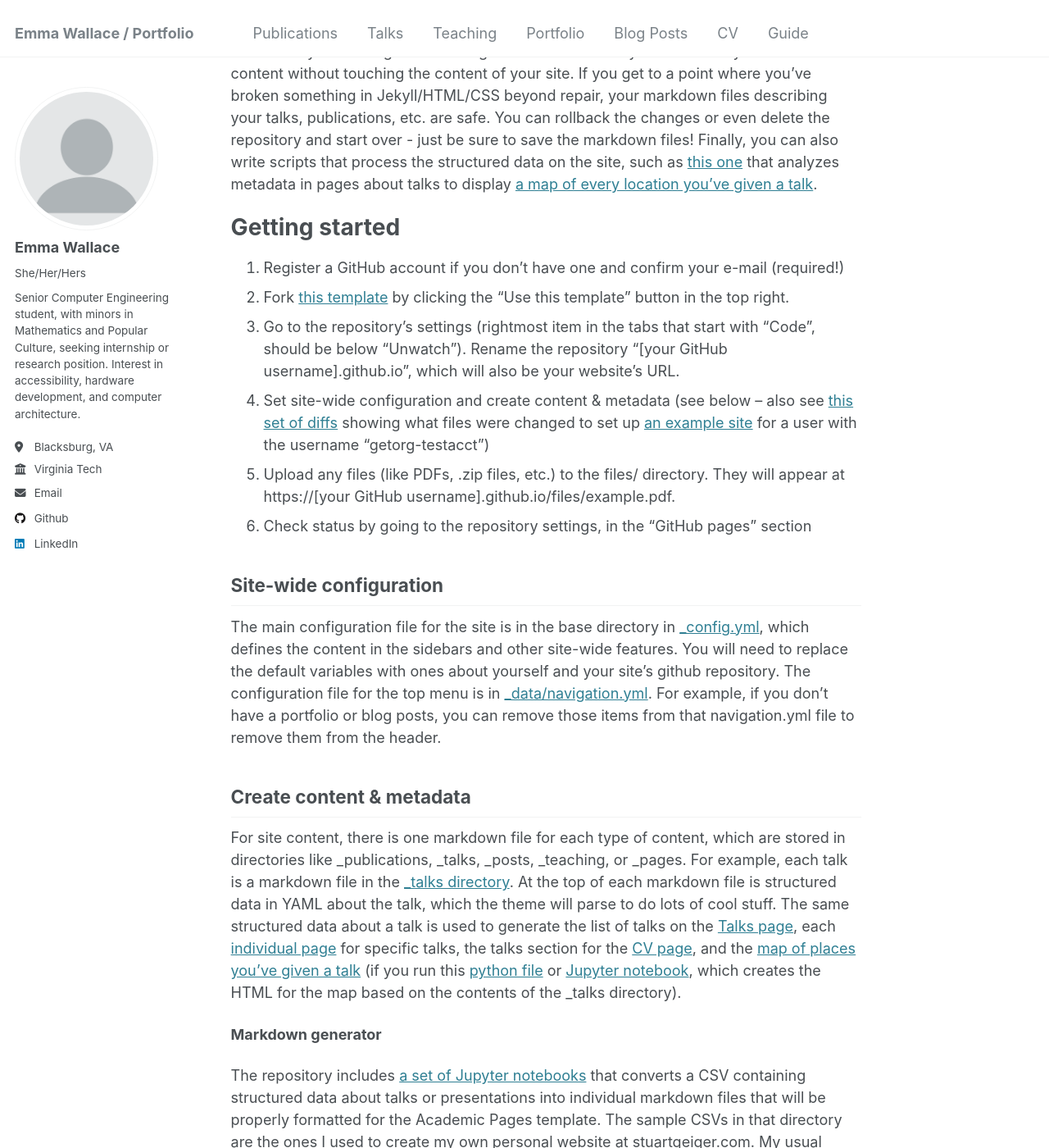
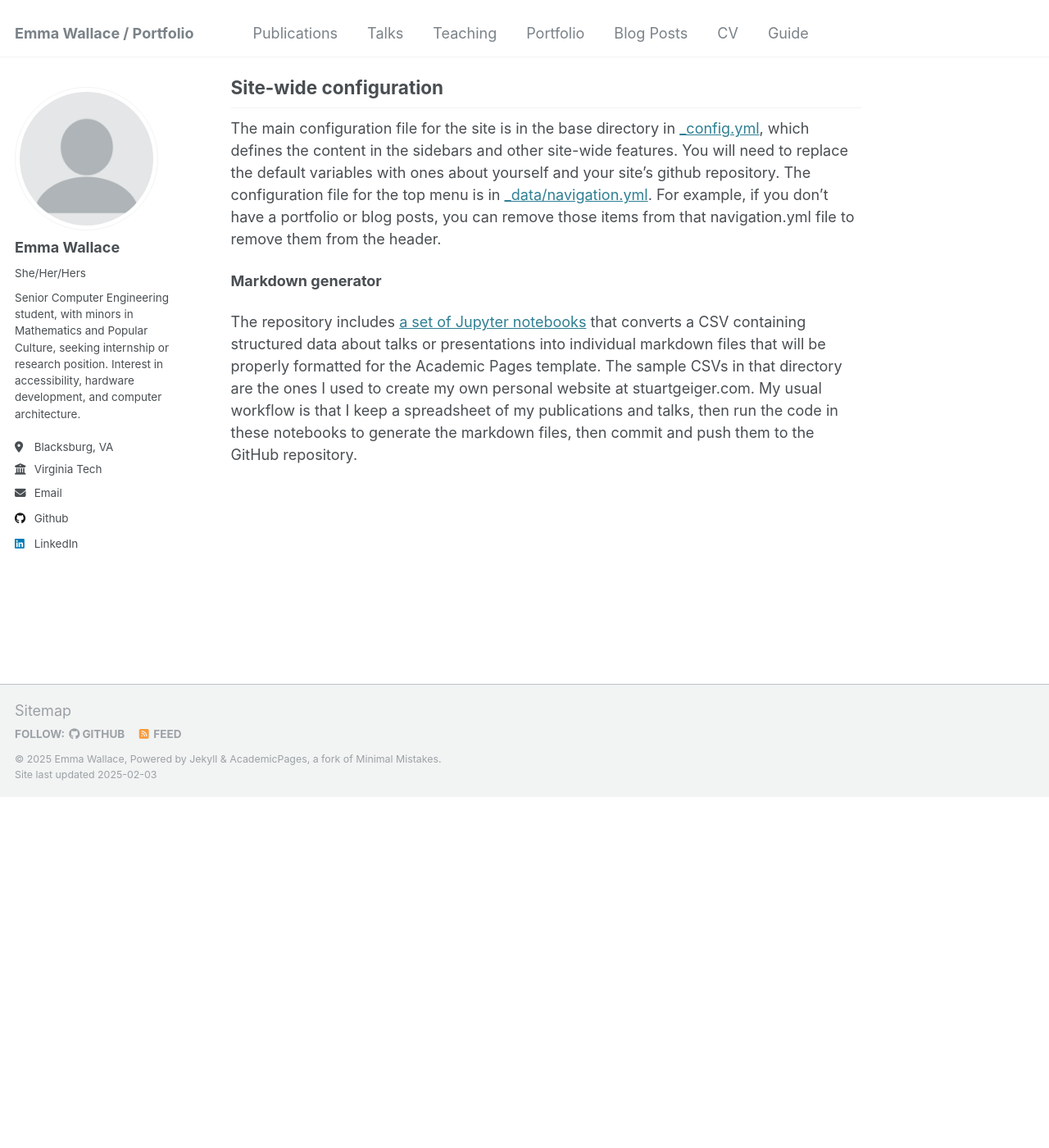
Before and after one commit to ewallace21/ewallace21.github.io, a Jekyll site: the page built from _pages/about.md, in a window 1280 px wide and 1400 px high, scrolled down 735 px. Shown: the whole window at 82% size. Built offline with Jekyll 4.4.1, drawn with Linux system fonts in a browser that asks for light colours; after the commit the page ends 1708 px from its top, so only the background shows below that; some of the changed text lies outside the part shown.

Commit message:
Update about.md

```diff
--- a/_pages/about.md
+++ b/_pages/about.md
@@ -1,13 +1,13 @@
 ---
 permalink: /
-title: "Academic Pages is a ready-to-fork GitHub Pages template for academic personal websites"
+title: "About me"
 author_profile: true
 redirect_from:
   - /about/
   - /about.html
 ---
 
-This is the front page of a website that is powered by the [Academic Pages template](https://github.com/academicpages/academicpages.github.io) and hosted on GitHub pages. [GitHub pages](https://pages.github.com) is a free service in which websites are built and hosted from code and data stored in a GitHub repository, automatically updating when a new commit is made to the repository. This template was forked from the [Minimal Mistakes Jekyll Theme](https://mmistakes.github.io/minimal-mistakes/) created by Michael Rose, and then extended to support the kinds of content that academics have: publications, talks, teaching, a portfolio, blog posts, and a dynamically-generated CV. You can fork [this template](https://github.com/academicpages/academicpages.github.io) right now, modify the configuration and markdown files, add your own PDFs and other content, and have your own site for free, with no ads!
+Senior Computer Engineering student, with minors in Mathematics and Popular Culture, seeking internship or research position. Interest in accessibility, hardware development, and computer architecture.
 
 A data-driven personal website
 ======
@@ -15,35 +15,11 @@ Like many other Jekyll-based GitHub Pages templates, Academic Pages makes you se
 
 Many of the features of dynamic content management systems (like Wordpress) can be achieved in this fashion, using a fraction of the computational resources and with far less vulnerability to hacking and DDoSing. You can also modify the theme to your heart's content without touching the content of your site. If you get to a point where you've broken something in Jekyll/HTML/CSS beyond repair, your markdown files describing your talks, publications, etc. are safe. You can rollback the changes or even delete the repository and start over - just be sure to save the markdown files! Finally, you can also write scripts that process the structured data on the site, such as [this one](https://github.com/academicpages/academicpages.github.io/blob/master/talkmap.ipynb) that analyzes metadata in pages about talks to display [a map of every location you've given a talk](https://academicpages.github.io/talkmap.html).
 
-Getting started
-======
-1. Register a GitHub account if you don't have one and confirm your e-mail (required!)
-1. Fork [this template](https://github.com/academicpages/academicpages.github.io) by clicking the "Use this template" button in the top right.
-1. Go to the repository's settings (rightmost item in the tabs that start with "Code", should be below "Unwatch"). Rename the repository "[your GitHub username].github.io", which will also be your website's URL.
-1. Set site-wide configuration and create content & metadata (see below -- also see [this set of diffs](http://archive.is/3TPas) showing what files were changed to set up [an example site](https://getorg-testacct.github.io) for a user with the username "getorg-testacct")
-1. Upload any files (like PDFs, .zip files, etc.) to the files/ directory. They will appear at https://[your GitHub username].github.io/files/example.pdf.
-1. Check status by going to the repository settings, in the "GitHub pages" section
-
 Site-wide configuration
 ------
 The main configuration file for the site is in the base directory in [_config.yml](https://github.com/academicpages/academicpages.github.io/blob/master/_config.yml), which defines the content in the sidebars and other site-wide features. You will need to replace the default variables with ones about yourself and your site's github repository. The configuration file for the top menu is in [_data/navigation.yml](https://github.com/academicpages/academicpages.github.io/blob/master/_data/navigation.yml). For example, if you don't have a portfolio or blog posts, you can remove those items from that navigation.yml file to remove them from the header.
-
-Create content & metadata
-------
-For site content, there is one markdown file for each type of content, which are stored in directories like _publications, _talks, _posts, _teaching, or _pages. For example, each talk is a markdown file in the [_talks directory](https://github.com/academicpages/academicpages.github.io/tree/master/_talks). At the top of each markdown file is structured data in YAML about the talk, which the theme will parse to do lots of cool stuff. The same structured data about a talk is used to generate the list of talks on the [Talks page](https://academicpages.github.io/talks), each [individual page](https://academicpages.github.io/talks/2012-03-01-talk-1) for specific talks, the talks section for the [CV page](https://academicpages.github.io/cv), and the [map of places you've given a talk](https://academicpages.github.io/talkmap.html) (if you run this [python file](https://github.com/academicpages/academicpages.github.io/blob/master/talkmap.py) or [Jupyter notebook](https://github.com/academicpages/academicpages.github.io/blob/master/talkmap.ipynb), which creates the HTML for the map based on the contents of the _talks directory).
 
 **Markdown generator**
 
 The repository includes [a set of Jupyter notebooks](https://github.com/academicpages/academicpages.github.io/tree/master/markdown_generator
 ) that converts a CSV containing structured data about talks or presentations into individual markdown files that will be properly formatted for the Academic Pages template. The sample CSVs in that directory are the ones I used to create my own personal website at stuartgeiger.com. My usual workflow is that I keep a spreadsheet of my publications and talks, then run the code in these notebooks to generate the markdown files, then commit and push them to the GitHub repository.
-
-How to edit your site's GitHub repository
-------
-Many people use a git client to create files on their local computer and then push them to GitHub's servers. If you are not familiar with git, you can directly edit these configuration and markdown files directly in the github.com interface. Navigate to a file (like [this one](https://github.com/academicpages/academicpages.github.io/blob/master/_talks/2012-03-01-talk-1.md) and click the pencil icon in the top right of the content preview (to the right of the "Raw | Blame | History" buttons). You can delete a file by clicking the trashcan icon to the right of the pencil icon. You can also create new files or upload files by navigating to a directory and clicking the "Create new file" or "Upload files" buttons.
-
-Example: editing a markdown file for a talk
-![Editing a markdown file for a talk](/images/editing-talk.png)
-
-For more info
-------
-More info about configuring Academic Pages can be found in [the guide](https://academicpages.github.io/markdown/), the [growing wiki](https://github.com/academicpages/academicpages.github.io/wiki), and you can always [ask a question on GitHub](https://github.com/academicpages/academicpages.github.io/discussions). The [guides for the Minimal Mistakes theme](https://mmistakes.github.io/minimal-mistakes/docs/configuration/) (which this theme was forked from) might also be helpful.
```
